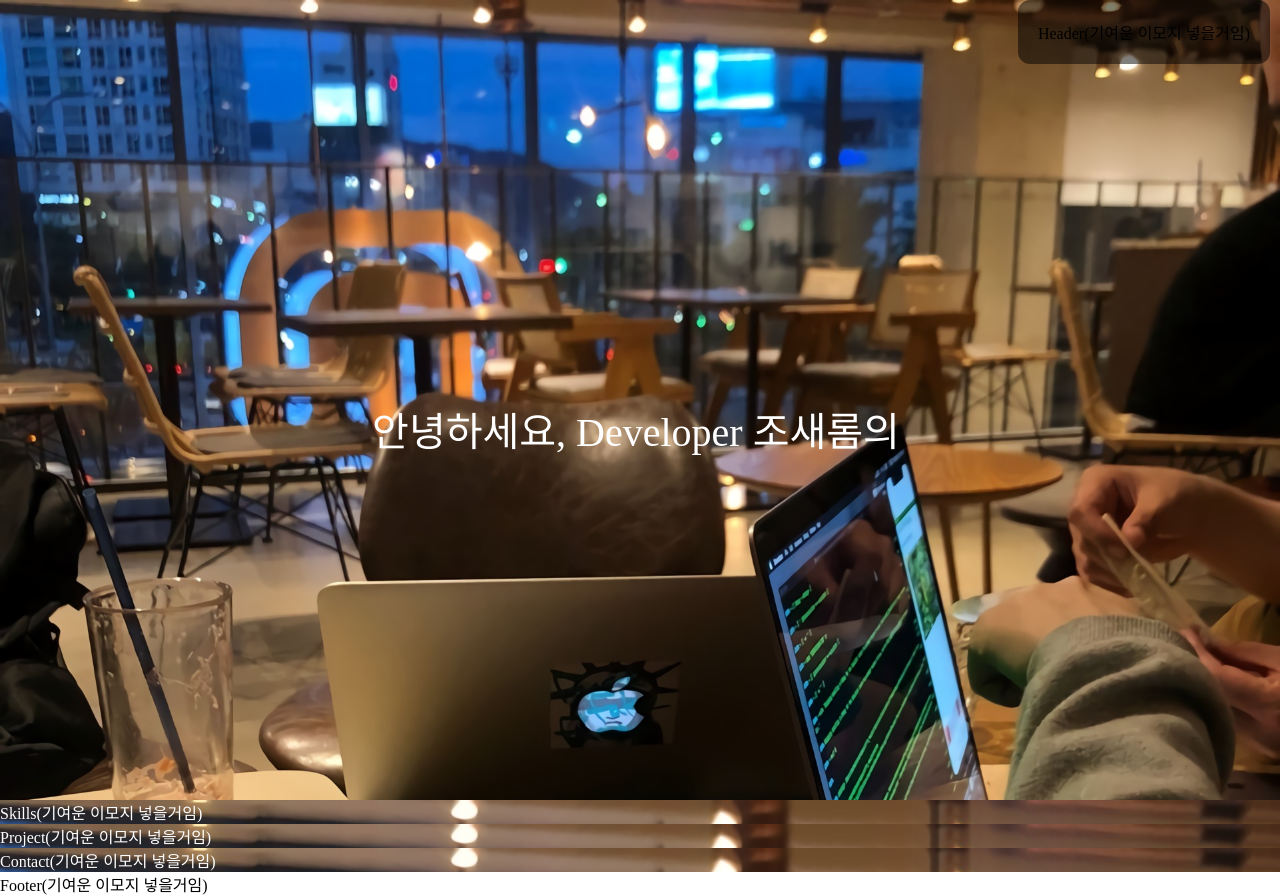
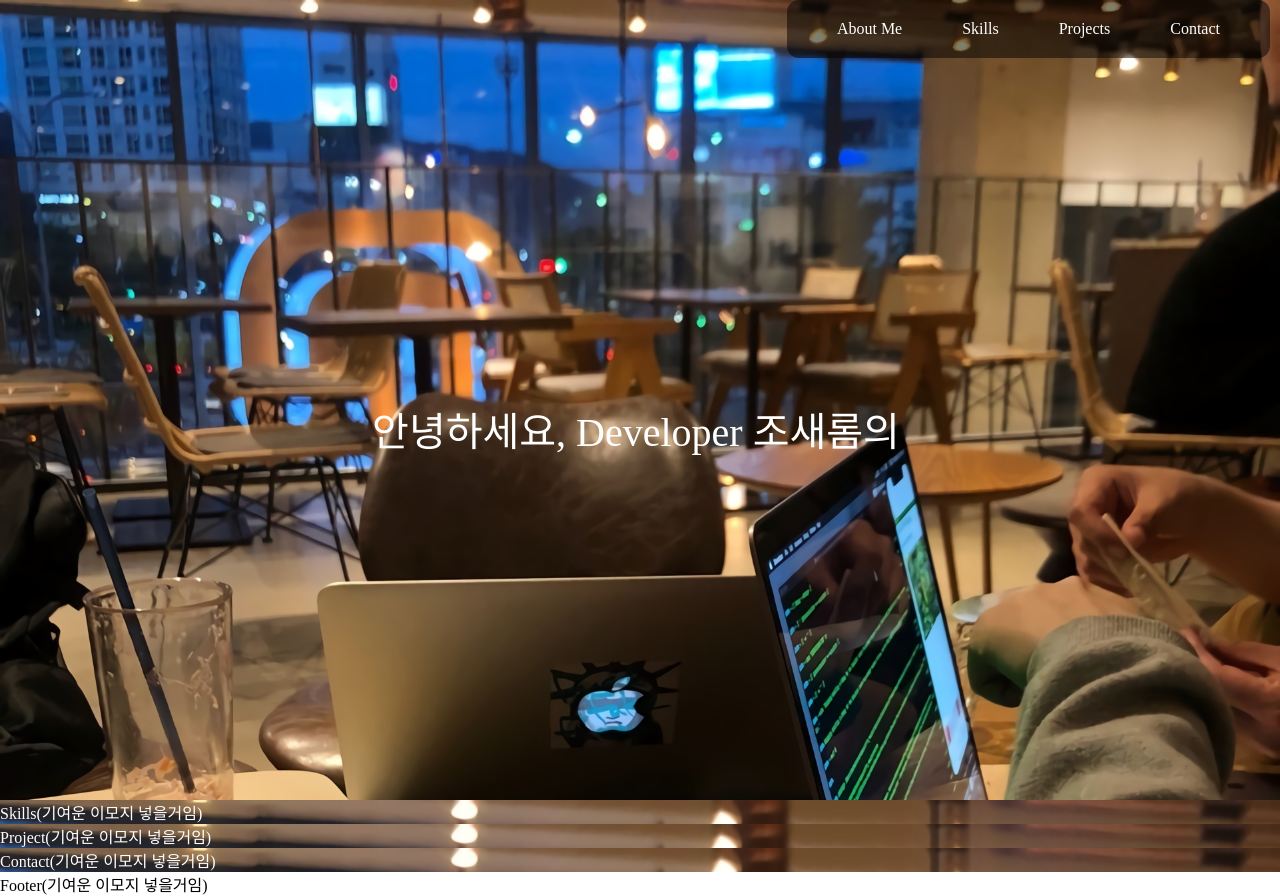
Before and after one commit to saeromCho/RomTPolio-, a React app: page / in a window 1280 px wide. Built offline with nearby package versions, Linux system fonts and the light colour scheme.

Commit message:
Reset gitignore

```diff
--- a/src/components/Header.js
+++ b/src/components/Header.js
@@ -5,7 +5,12 @@ class Header extends React.Component {
 
   render() {
     return (
-      <div className={styles.header}>Header(기여운 이모지 넣을거임)</div>
+      <div className={styles.header}>
+        <div className={styles.headerText}>About Me</div>
+        <div className={styles.headerText}>Skills</div>
+        <div className={styles.headerText}>Projects</div>
+        <div className={styles.headerText}>Contact</div>
+      </div>
     )
   }
 }
```
Also changed, not shown: 1 other file (tests, documents, lock files or other folders).
